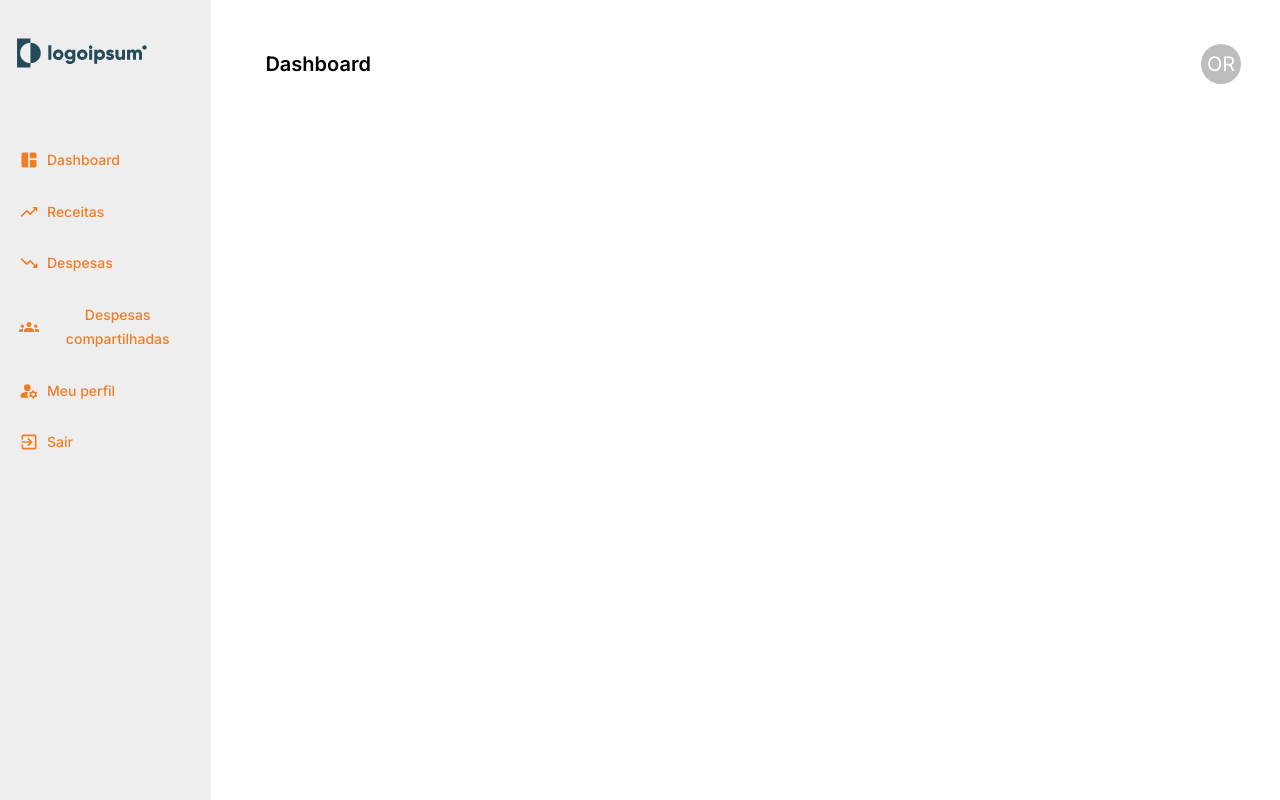
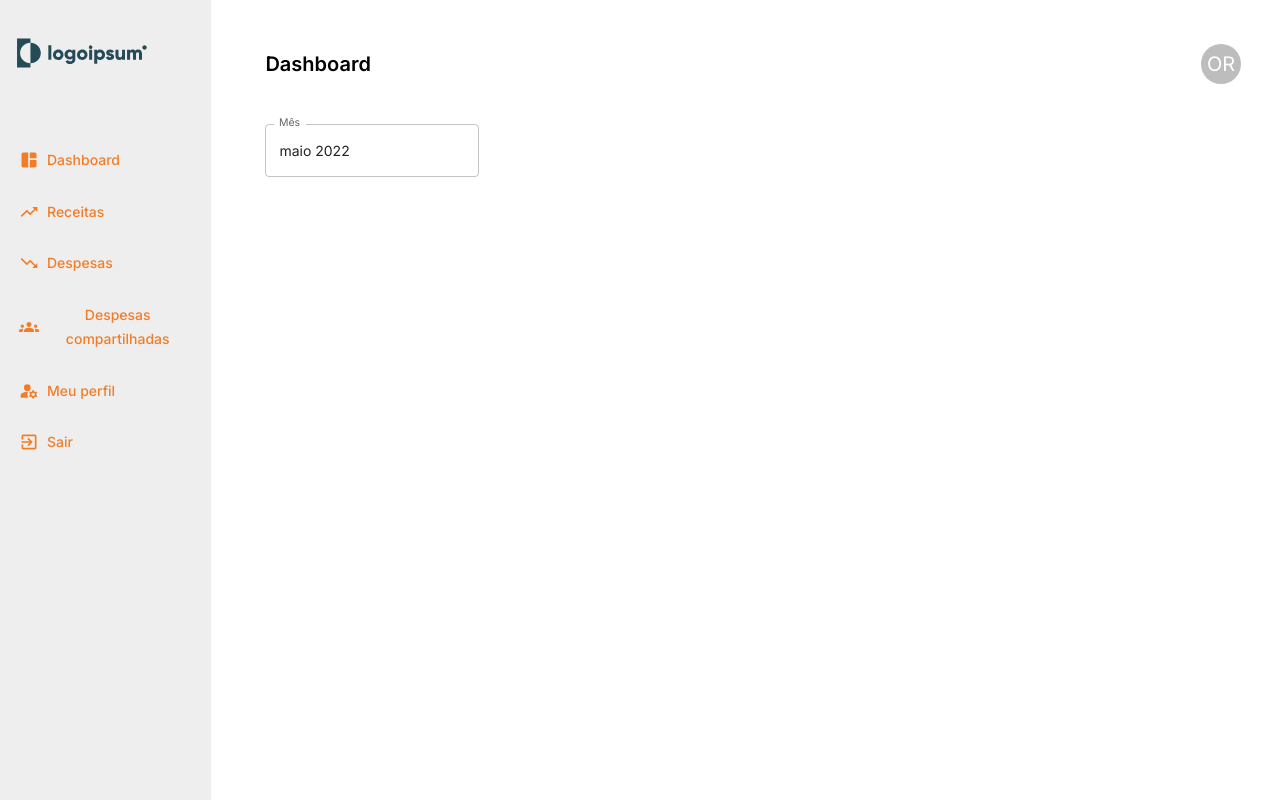
Before and after one commit to olirodrigues/bootcamp-gama-01, a React (Vite) app in the folder Web/: page /dashboard in a window 1280 px wide. Built offline with nearby package versions, Linux system fonts and the light colour scheme.

Commit message:
Add: Filtro do mês

```diff
--- a/Web/package.json
+++ b/Web/package.json
@@ -8,10 +8,13 @@
     "preview": "vite preview"
   },
   "dependencies": {
+    "@date-io/date-fns": "^2.14.0",
     "@emotion/react": "^11.9.0",
     "@emotion/styled": "^11.8.1",
     "@mui/lab": "^5.0.0-alpha.83",
     "@mui/material": "^5.8.1",
+    "@mui/x-date-pickers": "^5.0.0-alpha.4",
+    "date-fns": "^2.28.0",
     "react": "^18.0.0",
     "react-dom": "^18.0.0",
     "react-icons": "^4.3.1",
--- /dev/null
+++ b/Web/src/components/FilterMes/Filter.style.tsx
@@ -0,0 +1,5 @@
+import styled from "@emotion/styled";
+
+export const Container = styled.div`
+  width: 214px;
+`;
--- /dev/null
+++ b/Web/src/components/FilterMes/index.tsx
@@ -0,0 +1,28 @@
+import { TextField } from "@mui/material";
+import { DatePicker, LocalizationProvider } from "@mui/x-date-pickers";
+import { useState } from "react";
+import { AdapterDateFns } from "@mui/x-date-pickers/AdapterDateFns";
+import ptBrLocale from "date-fns/locale/pt-BR";
+import { Container } from "./Filter.style";
+
+export default function FilterMes() {
+  const [month, setMonth] = useState<Date | null>(new Date());
+
+  return (
+    <Container>
+      <LocalizationProvider dateAdapter={AdapterDateFns} adapterLocale={ptBrLocale}>
+        <DatePicker
+          views={["year", "month"]}
+          label='Mês'
+          value={month}
+          minDate={new Date("2020-03-01")}
+          maxDate={new Date("2029-06-01")}
+          onChange={(newMonth) => {
+            setMonth(newMonth);
+          }}
+          renderInput={(params) => <TextField {...params} />}
+        />
+      </LocalizationProvider>
+    </Container>
+  );
+}
--- a/Web/src/pages/Dashboard/index.tsx
+++ b/Web/src/pages/Dashboard/index.tsx
@@ -1,4 +1,5 @@
 import { Cabecalho } from "../../components/Cabecalho";
+import FilterMes from "../../components/FilterMes";
 import { Menu } from "../../components/Menu";
 import { Container, ContainerConteudo } from "./Dashboard.style";
 
@@ -8,6 +9,7 @@ export const Dashboard = () => {
       <Menu />
       <ContainerConteudo>
         <Cabecalho title='Dashboard' name='OR' />
+        <FilterMes />
       </ContainerConteudo>
     </Container>
   );
```
Also changed, not shown: 1 other file (tests, documents, lock files or other folders).
